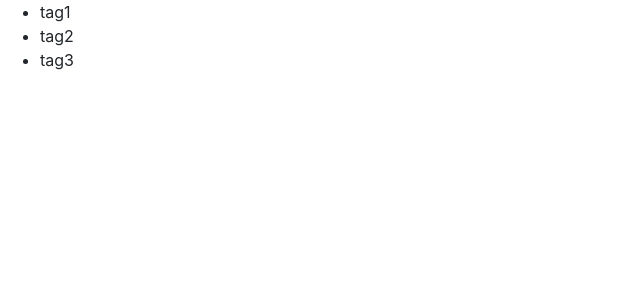
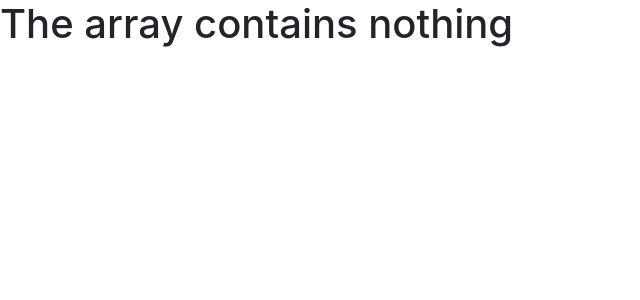
Before and after one commit to akhlaq1/React_app_mosh, a React (Create React App) app: page / in a window 1280 px wide. Shown: the top 300 px of the page, without its empty margins (0-640 px from the left). Built offline with nearby package versions, Linux system fonts and the light colour scheme.

Commit message:
conditional rendering

```diff
--- a/src/components/counterComponent.jsx
+++ b/src/components/counterComponent.jsx
@@ -3,18 +3,23 @@ import React, { Component } from "react";
 class Counter extends Component {
   state = {
     count: 0,
-    tags: ["tag1", "tag2", "tag3"]
+    // tags: ["tag1", "tag2", "tag3"]
+    tags: []
   };
-  render() {
+  forList() {
+    if (this.state.tags.length === 0) {
+      return <h1>The array contains nothing</h1>;
+    }
     return (
-      <React.Fragment>
       <ul>
         {this.state.tags.map(tag => (
           <li key={this.state.tags.indexOf(tag)}>{tag}</li>
         ))}
       </ul>
-      </React.Fragment>
     );
+  }
+  render() {
+    return <React.Fragment>{this.forList()}</React.Fragment>;
   }
 }
 
```
Lines whose indentation alone changed are shown as unchanged.
